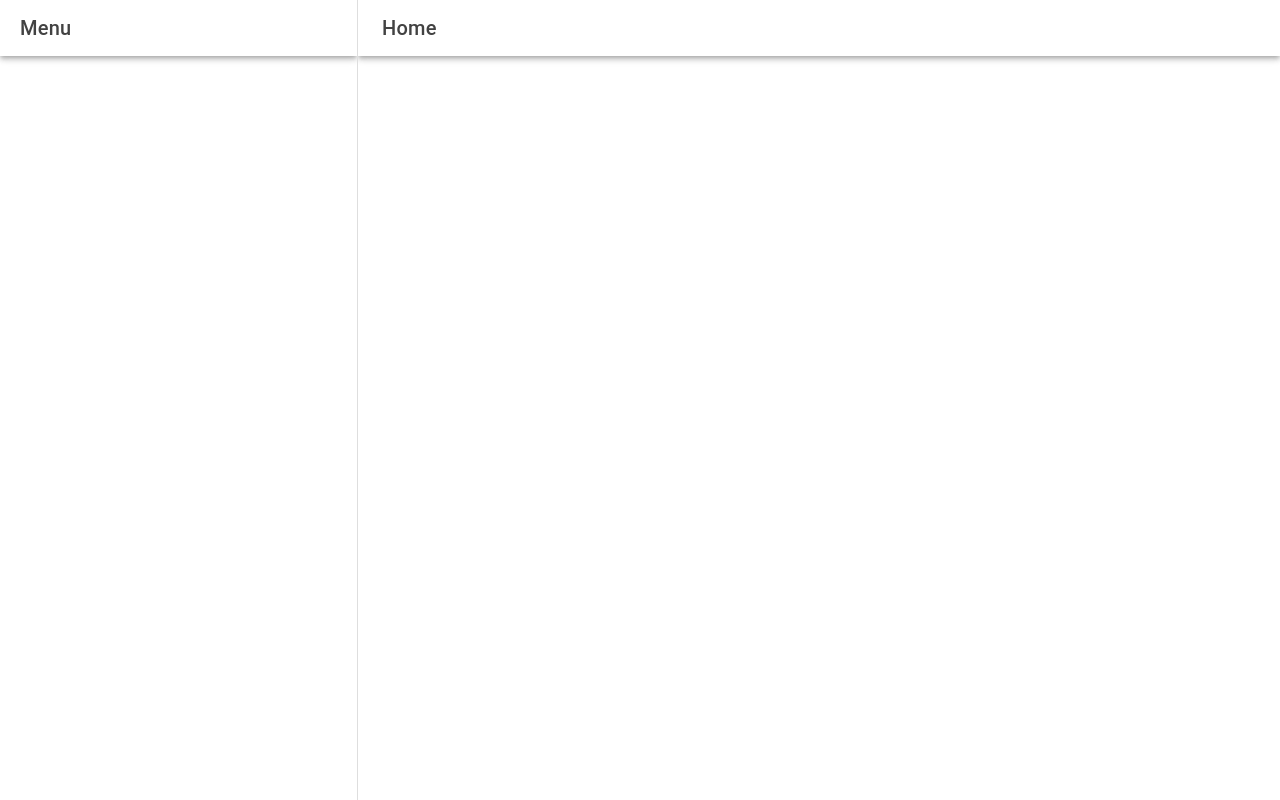
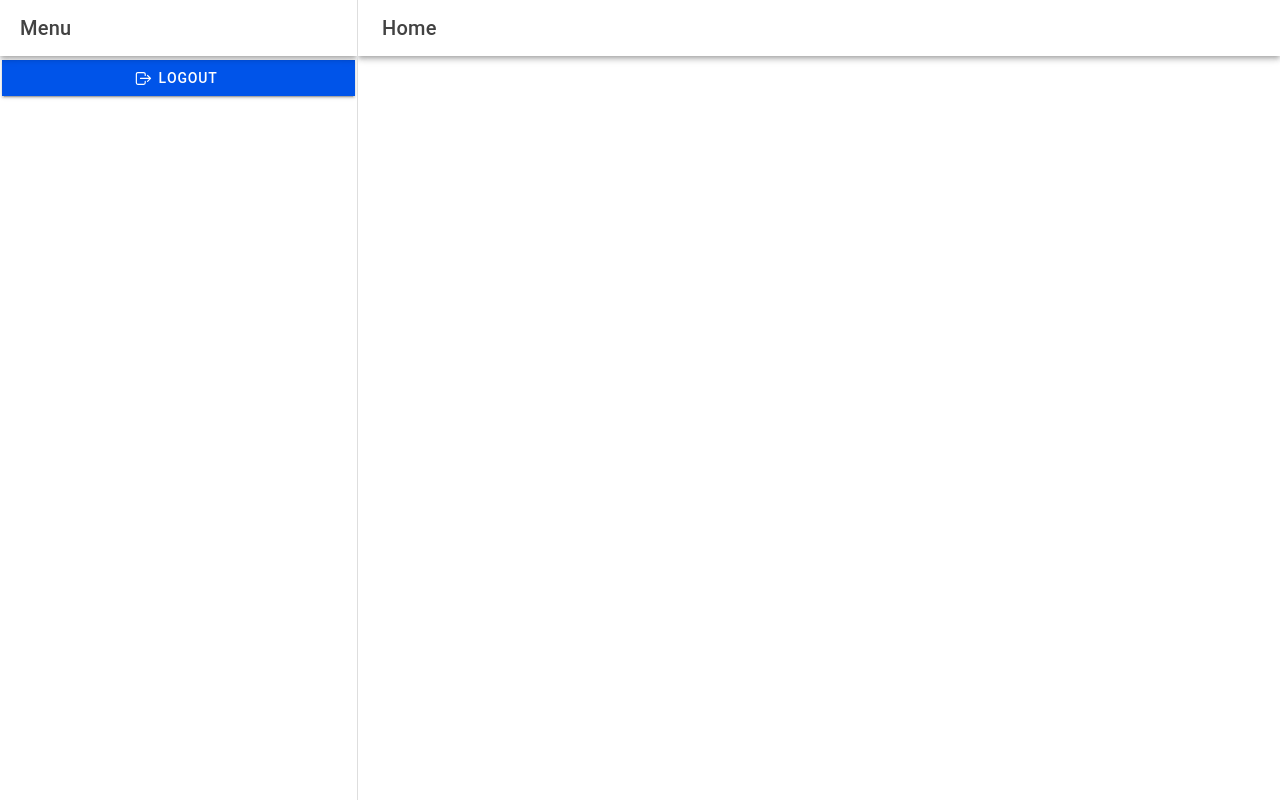
Before and after one commit to JohnFrichMagan/it35-lab, a React (Vite) app: page /it35-lab/app/Home in a window 1280 px wide. Built offline with nearby package versions, Linux system fonts and the light colour scheme.

Commit message:
Added logout button on menu

```diff
--- a/src/pages/Menu.tsx
+++ b/src/pages/Menu.tsx
@@ -1,6 +1,7 @@
 import {
+    IonButton,
     IonButtons,
-      IonContent,
+    IonContent,
     IonHeader,
     IonIcon,
     IonItem,
@@ -13,10 +14,12 @@ import {
     IonTitle,
     IonToolbar
     } from '@ionic/react'
-    import {homeOutline, rocketOutline} from 'ionicons/icons';
+
+    import {homeOutline, logOutOutline, rocketOutline} from 'ionicons/icons';
     import { Redirect, Route } from 'react-router';
     import Home from './Home';
     import About from './About';
+
     const Menu: React.FC = () => {
         const path = [
             {name:'Home', url: '/it35-lab/app/Home', icon: homeOutline},
@@ -43,19 +46,26 @@ import {
                                 </IonItem>
                             </IonMenuToggle>
                         ))}
+                        {/*Logout Button*/}
+                        <IonButton routerLink="/it35-lab" routerDirection="back" expand="full">
+                            <IonIcon icon={logOutOutline} slot="start"> </IonIcon>
+                        Logout
+                        </IonButton>
                     </IonContent>
                 </IonMenu>
 
                 <IonRouterOutlet id="main">
                     <Route exact path="/it35-lab/app/Home" component={Home} />
                     <Route exact path="/it35-lab/app/About" component={About} />
+
                     <Route exact path="/it35-lab/app">
                         <Redirect to="/it35-lab/app/Home"/>
                     </Route>
                 </IonRouterOutlet>
+
             </IonSplitPane>
         </IonPage>
     );
-  };
+};
 
-  export default Menu;
+export default Menu;
```
